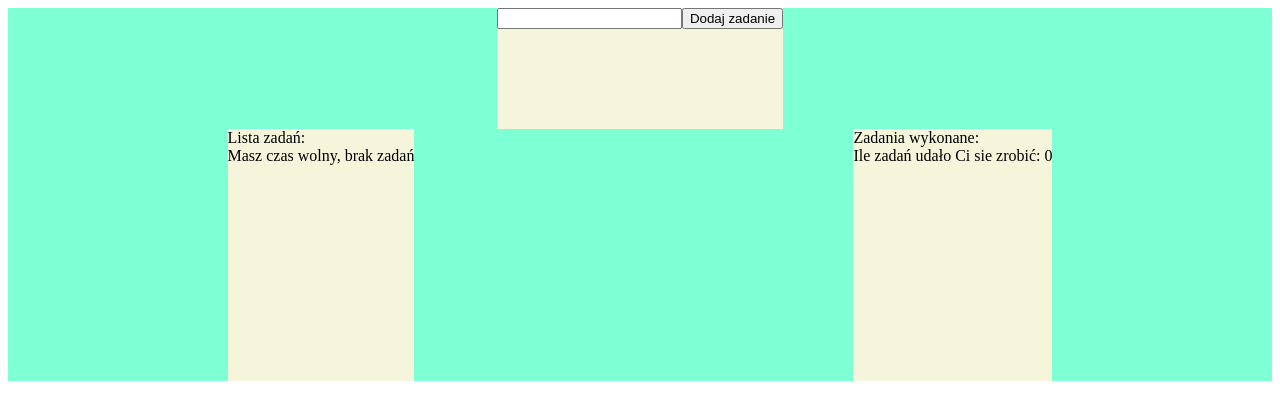
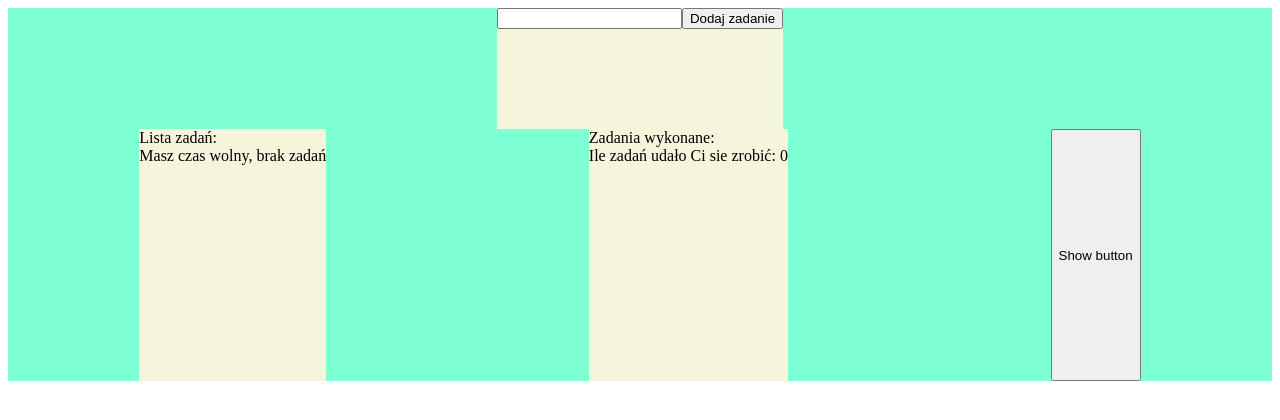
Before and after one commit to SzymonKrok/study, an Angular app: page / in a window 1280 px wide. Shown: the top 420 px of the page. Built offline with nearby package versions, Linux system fonts and the light colour scheme.

Commit message:
add simply function

```diff
--- a/src/app/main/main.component.html
+++ b/src/app/main/main.component.html
@@ -28,6 +28,6 @@
                 </li>
             </ul>
         </div>
-
+        <button (click)="showNumber()">Show button</button>
     </div>
 </div>
--- a/src/app/main/main.component.ts
+++ b/src/app/main/main.component.ts
@@ -32,6 +32,10 @@ export class MainComponent implements OnInit {
     this.remove(task);
   }
 
+  showNumber() {
+    console.log(this.number);
+  }
+
 
   constructor() { }
 
```
